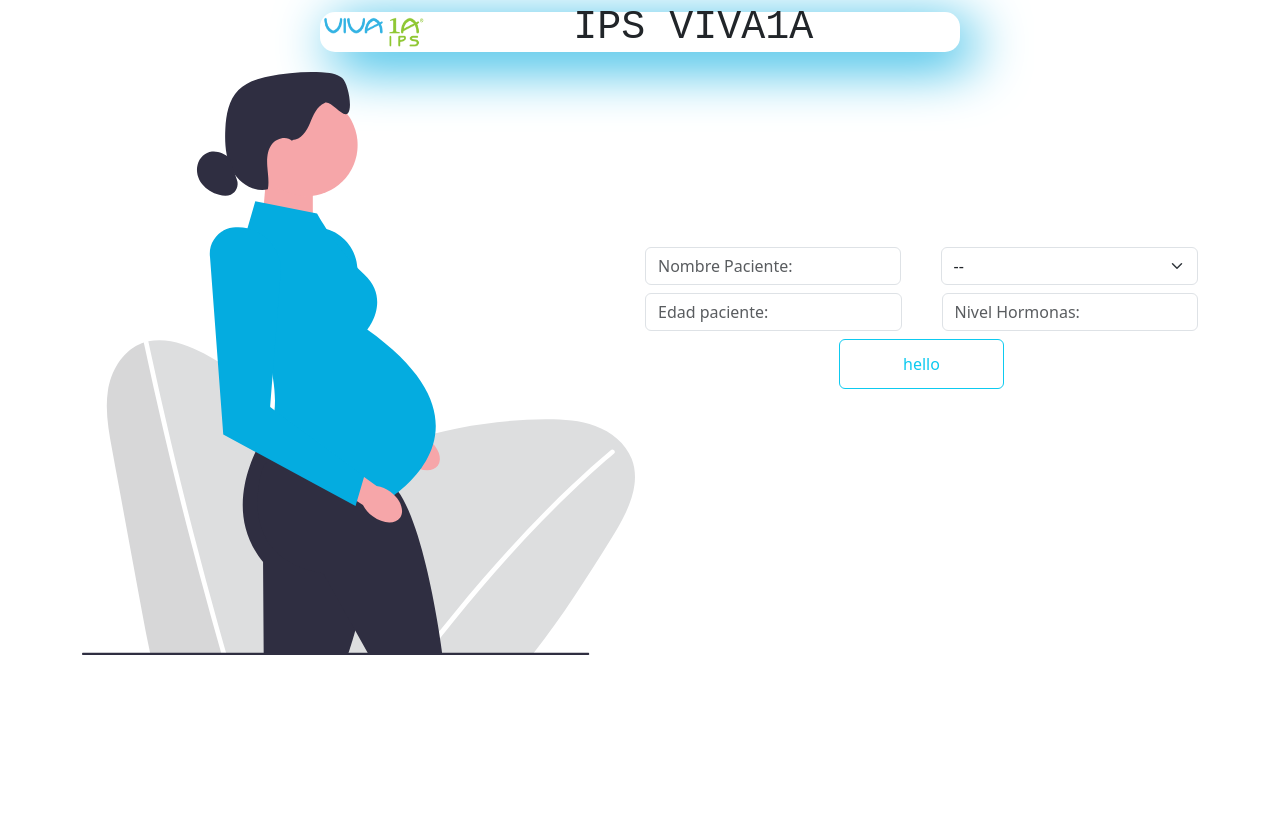
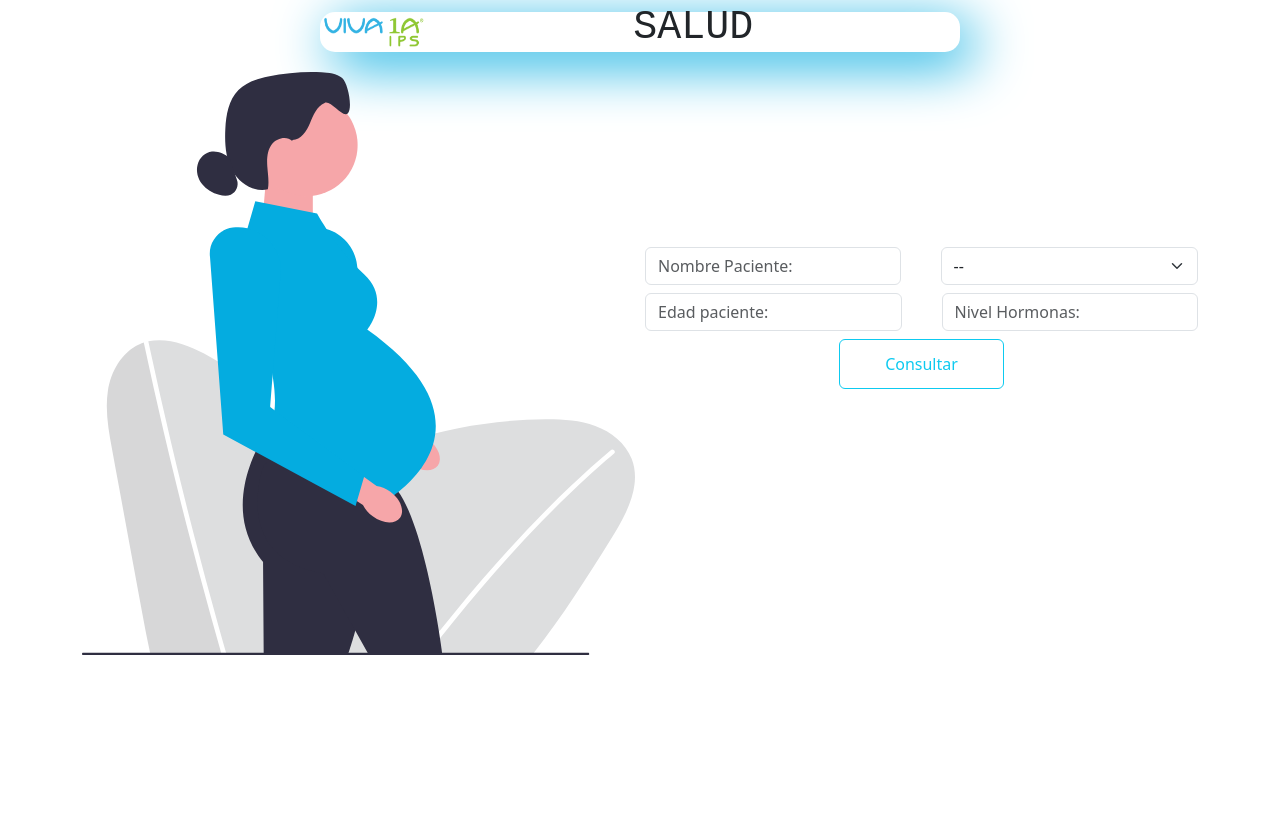
Before and after one commit to alceronDelgado/hormonas, a PHP site: page /hormonas/ in a window 1280 px wide. Shown: the part 24-853 px from the top of the page. Run offline with PHP 8.4, Linux system fonts and the light colour scheme.

Commit message:
implementado favicon y cambio en texto de botón

```diff
--- a/index.php
+++ b/index.php
@@ -3,7 +3,7 @@
 <html lang="en">
 <head>
   <meta charset="UTF-8">
-
+  <link rel="shortcut icon" href="assets/img/favicon.ico" type="image/x-icon">
   <link rel="stylesheet" href="assets/css/style.css">
   <meta name="viewport" content="width=device-width, initial-scale=1.0">
   <title>Hormonas</title>
@@ -28,7 +28,7 @@
       <img src="assets/img/viva1a.png" alt="" id="logotipo" class="" width="100%" height="">
     </div>
     <div class="title">
-      <h1 id="textTitle">IPS VIVA1A</h1>
+      <h1 id="textTitle">SALUD</h1>
     </div>
   </header>
 
@@ -52,7 +52,7 @@
             <input type="number" name="hormonas" id="" placeholder="Nivel Hormonas: " min="0" max="100" class="item form-control">
           </div>
           <div class="grupo3">
-            <button id="btn" class="btn btn-outline-info">hello</button>
+            <button id="btn" class="btn btn-outline-info">Consultar</button>
           </div>
         </form>
       </div>
```
Also changed, not shown: README.md, assets/img/favicon.ico (added), assets/img/pregnant-removebg-preview.png (deleted), assets/img/pregnant.png (deleted).
